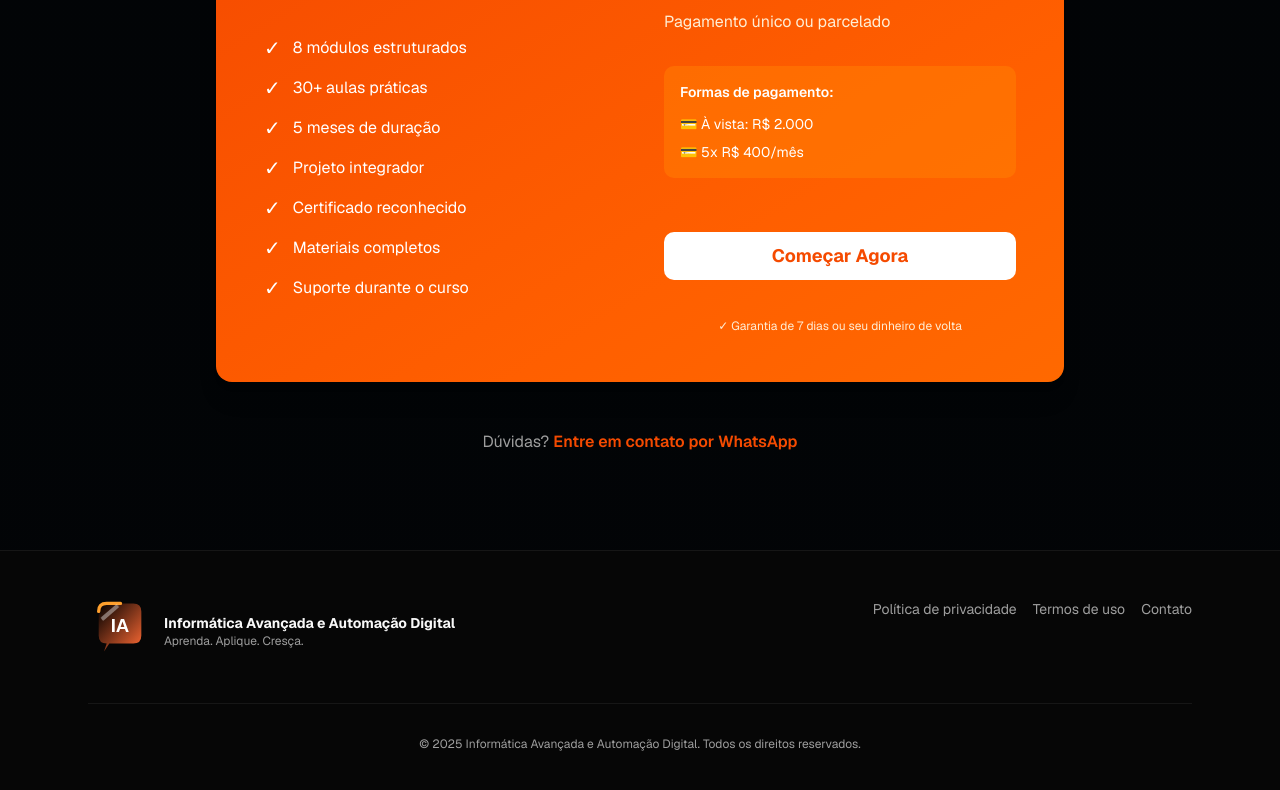
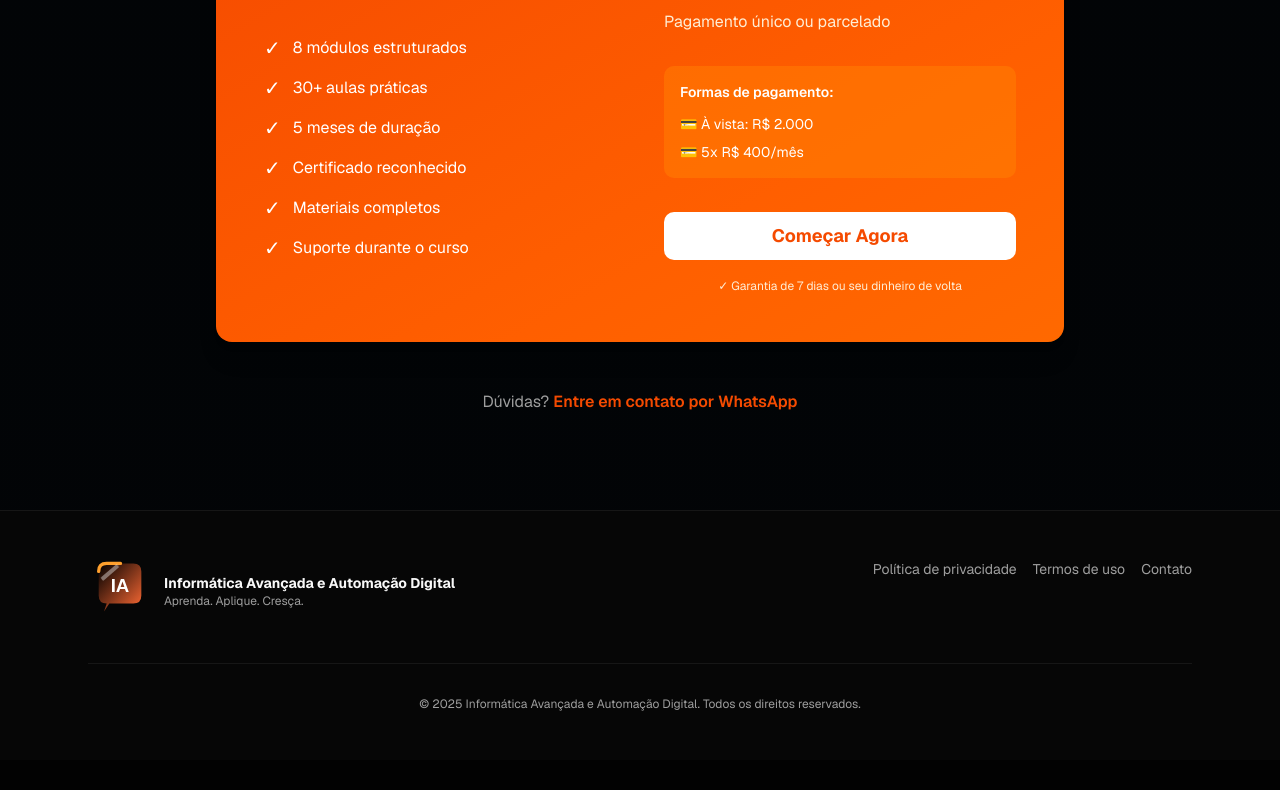
Before and after one commit to ArrozDoce007/v0-landing-page-for-course, a Next.js app: page / in a window 1280 px wide. Shown: the part 3618-4408 px from the top of the page. After the commit the page ends 4378 px from the top, so only its background shows below. Built offline with nearby package versions, Linux system fonts and the light colour scheme.

Commit message:
Remove 'Projeto integrador' from pricing details
Removed 'Projeto integrador' from the pricing list.

```diff
--- a/components/pricing.tsx
+++ b/components/pricing.tsx
@@ -44,10 +44,6 @@ export default function Pricing() {
                 <li className="flex items-center gap-3">
                   <span className="text-xl">✓</span>
                   <span>5 meses de duração</span>
-                </li>
-                <li className="flex items-center gap-3">
-                  <span className="text-xl">✓</span>
-                  <span>Projeto integrador</span>
                 </li>
                 <li className="flex items-center gap-3">
                   <span className="text-xl">✓</span>
```
